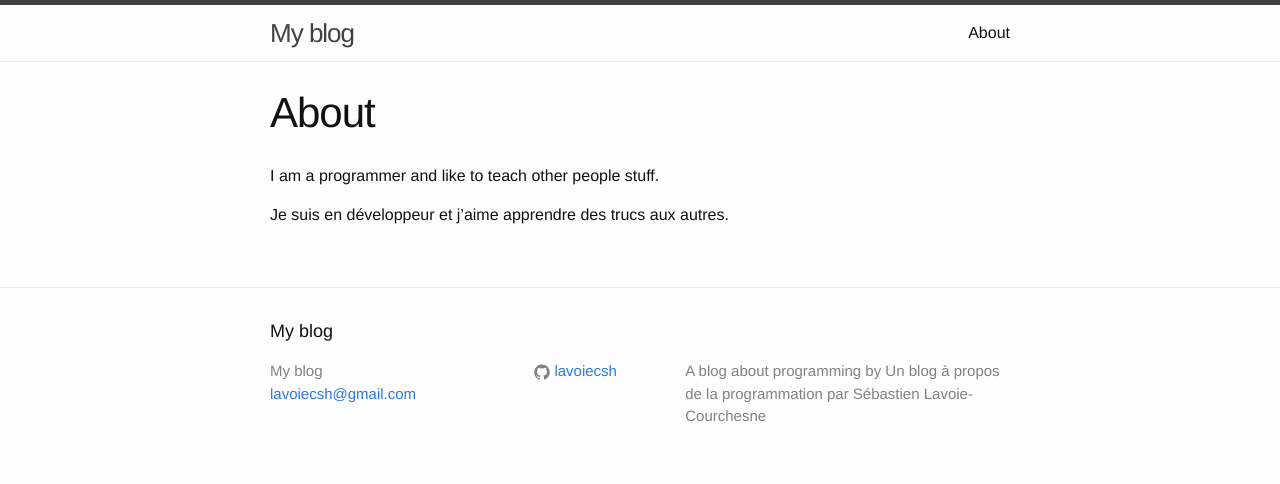
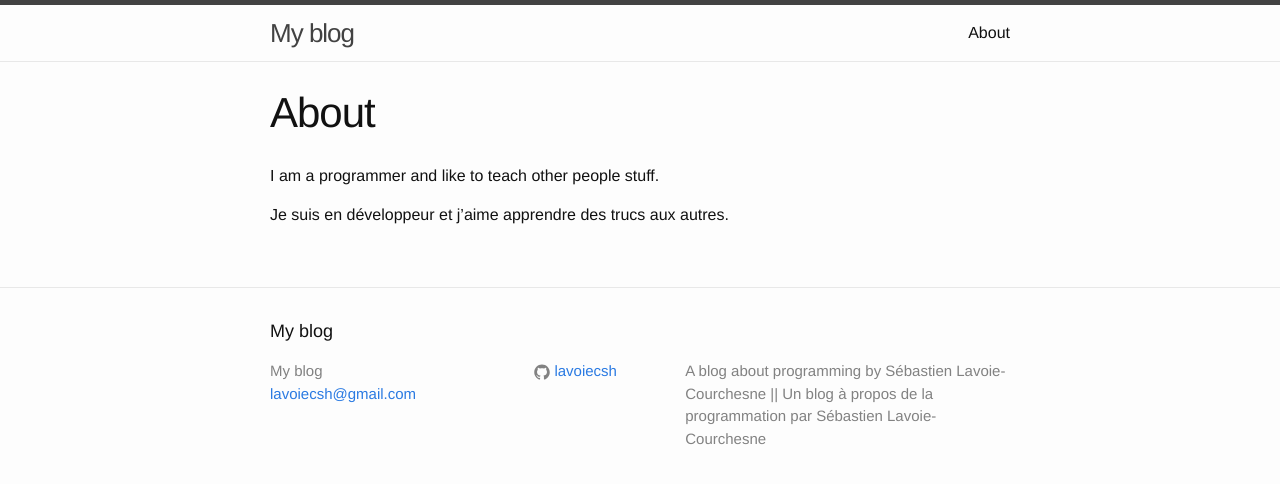
Before and after one commit to lavoiecsh/lavoiecsh.github.io, a Jekyll site: the page built from about.md, in a window 1280 px wide. Shown: the top 484 px of the page. Built offline with Jekyll 4.4.1, drawn with Linux system fonts in a browser that asks for light colours.

Commit message:
Adjust description

```diff
--- a/_config.yml
+++ b/_config.yml
@@ -1,9 +1,8 @@
 title: My blog
 email: lavoiecsh@gmail.com
 description: >
-  A blog about programming by
-  Un blog à propos de la programmation par
-  Sébastien Lavoie-Courchesne
+  A blog about programming by Sébastien Lavoie-Courchesne ||
+  Un blog à propos de la programmation par Sébastien Lavoie-Courchesne
 baseurl: ''
 url: http://lavoiecsh.github.io/
 twitter_username:
```
